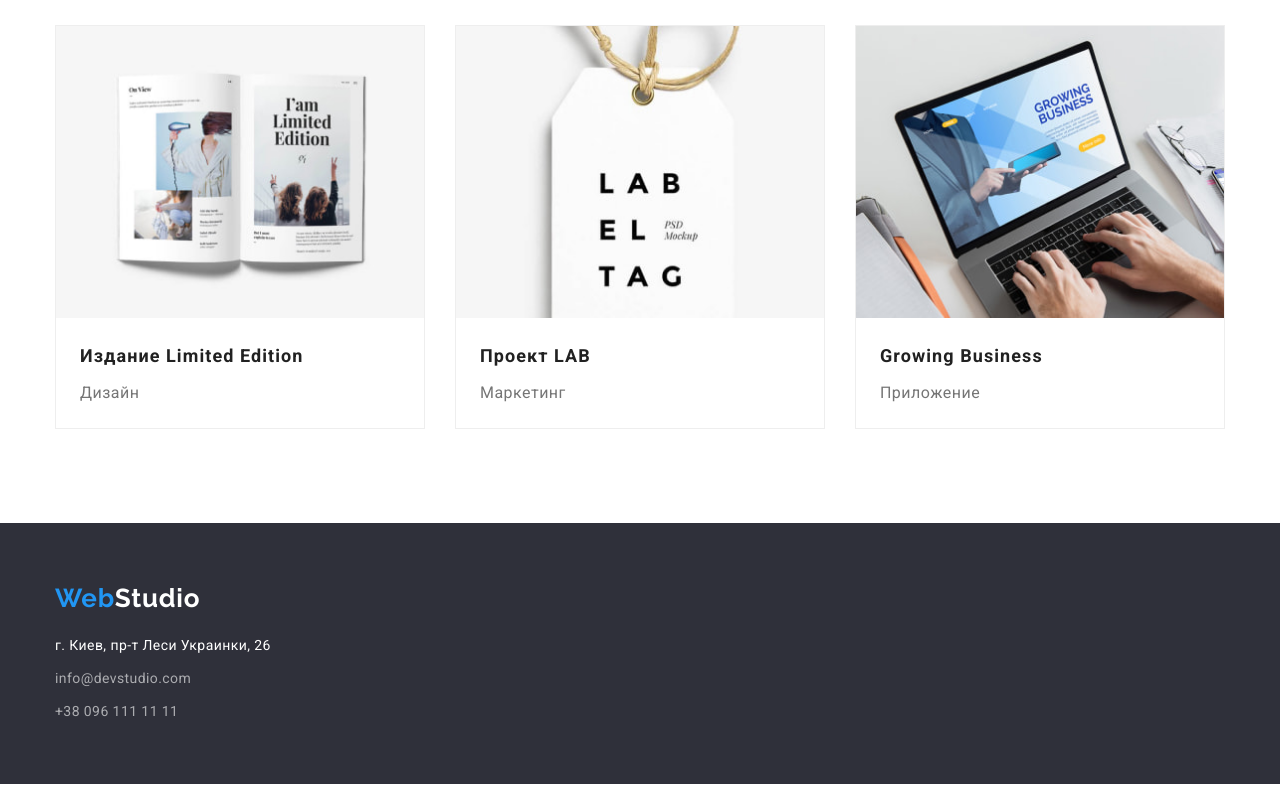
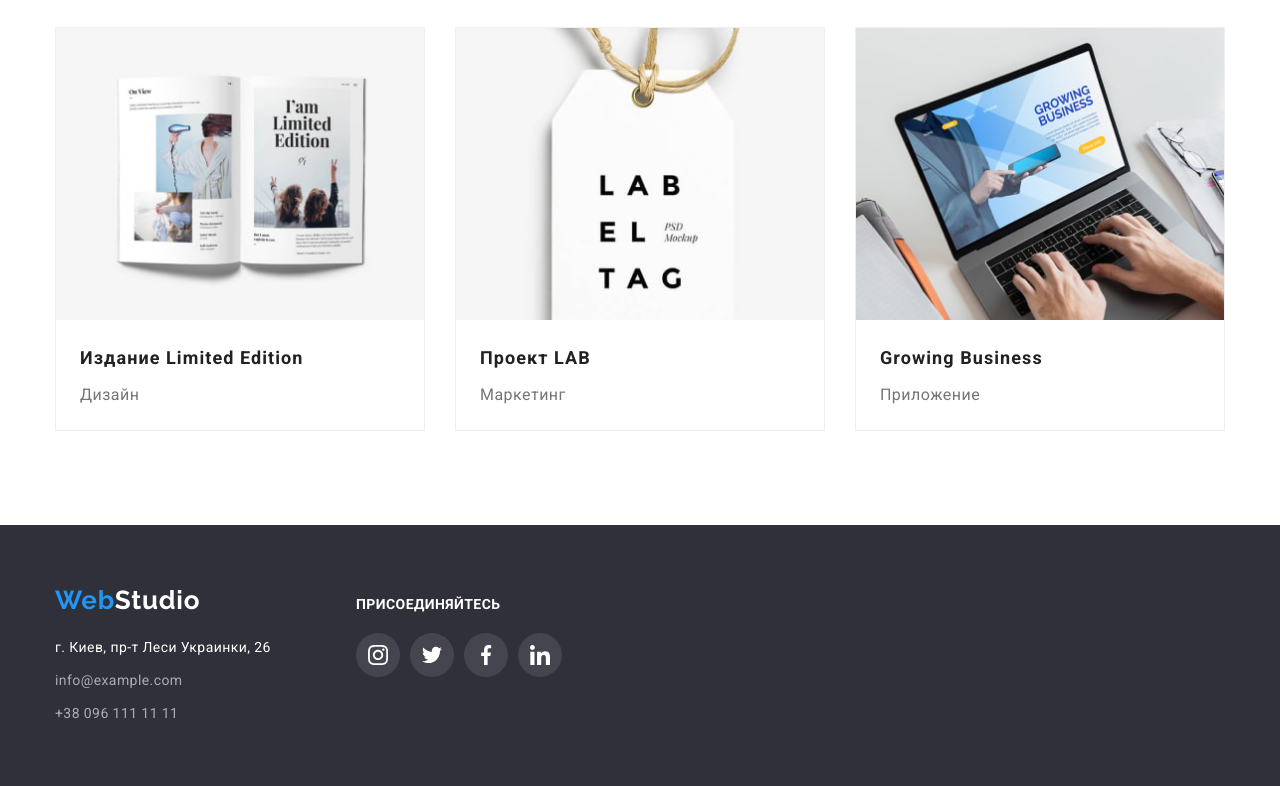
Before and after one commit to andreyole777/goit-markup-hw-04, a plain HTML site: page portfolio.html in a window 1280 px wide. Shown: the part 1106-1892 px from the top of the page. Drawn offline with nearby package versions, Linux system fonts and the light colour scheme.

Commit message:
Add footer socials icons, change portfolio page header and footer

```diff
--- a/css/slyles.css
+++ b/css/slyles.css
@@ -276,8 +276,7 @@ img {
 }
 
 .team-item-description {
-  padding-top: 30px;
-  margin-bottom: 16px;
+  padding: 30px 0;
 }
 
 .teammate-title {
@@ -292,6 +291,8 @@ img {
 }
 
 .teammate-text {
+  margin-bottom: 16px;
+
   font-size: 16px;
   line-height: 1.19;
   text-align: center;
@@ -302,7 +303,6 @@ img {
   display: flex;
   align-items: center;
   justify-content: center;
-  padding-bottom: 30px;
   gap: 10px;
 }
 
@@ -363,11 +363,14 @@ img {
   background-color: #2f303a;
 }
 
-/*.footer-address {
+.footer-container {
+  display: flex;
+  gap: 70px;
 }
 
-.footer-socials {
-}*/
+.footer-address {
+  width: 231px;
+}
 
 .address-section {
   margin-top: 20px;
@@ -408,12 +411,28 @@ img {
 }
 
 .socials-title {
+  margin: 12px 0 20px;
+
   color: var(--white-text-color);
   font-weight: 700;
   font-size: 14px;
   line-height: 1.14;
   letter-spacing: 0.03em;
   text-transform: uppercase;
+}
+
+.footer-socials-list {
+  padding-bottom: 0;
+}
+
+.footer-social-link {
+  background-color: rgba(255, 255, 255, 0.1);
+  color: var(--white-text-color);
+}
+
+.footer-social-link:hover,
+.footer-social-link:focus {
+  background-color: var(--accent-color);
 }
 
 /*Portfolio page*/
--- a/portfolio.html
+++ b/portfolio.html
@@ -26,25 +26,39 @@
           >
           <ul class="site-nav list">
             <li class="item">
-              <a href="./index.html" class="link">Студия</a>
+              <a href="./index.html" class="nav-link link">Студия</a>
             </li>
+
             <li class="item">
-              <a href="./portfolio.html" class="link">Портфолио</a>
+              <a href="./portfolio.html" class="nav-link link">Портфолио</a>
             </li>
+
             <li class="item">
-              <a href="" class="link">Контакты</a>
+              <a href="" class="nav-link link">Контакты</a>
             </li>
           </ul>
         </nav>
         <ul class="contacts list">
           <li class="item">
+            <a
+              href="mailto:info@devstudio.com"
+              class="contact-link link"
+              aria-label="Написать на почту"
+            >
+              <svg class="contacts-icon" width="16" height="12">
+                <use href="./images/icons.svg#envelope"></use>
+              </svg>
+              info@devstudio.com
+            </a>
+          </li>
 
-            <a href="mailto:info@devstudio.com" class="contact-link link">
-
-              info@devstudio.com</a>
-          </li>
           <li class="item">
-            <a href="tel:+380961111111" class="contact-link link">+38 096 111 11 11</a>
+            <a href="tel:+380961111111" class="contact-link link" aria-label="Позвонить">
+              <svg class="contacts-icon" width="10" height="16">
+                <use href="./images/icons.svg#smartphone"></use>
+              </svg>
+              +38 096 111 11 11
+            </a>
           </li>
         </ul>
       </div>
@@ -215,7 +229,8 @@
     </main>
     <!--Футер-->
     <footer class="footer-section">
-      <div class="container">
+      <div class="container footer-container">
+        <div class="footer-address">
           <a lang="en" href="./index.html" class="logo link"
             >Web<span class="white-span">Studio</span></a
           >
@@ -224,17 +239,56 @@
               <li class="address-item">
                 <a href="" class="address-link-white">г. Киев, пр-т Леси Украинки, 26</a>
               </li>
-
               <li class="address-item">
-              <a href="mailto:info@devstudio.com" class="address-link">info@devstudio.com</a>
+                <a href="mailto:info@example.com" class="address-link">info@example.com</a>
               </li>
-
               <li class="address-item">
                 <a href="tel:+380961111111" class="address-link">+38 096 111 11 11</a>
               </li>
             </ul>
           </address>
         </div>
+        <div class="footer-socials">
+          <h2 class="socials-title">Присоединяйтесь</h2>
+          <ul class="footer-socials-list socials-list list">
+            <li class="socials-item">
+              <a
+                class="footer-social-link socials-link link"
+                aria-label="Иконка instagram"
+                href="#"
+              >
+                <svg class="social-icon" width="20" height="20">
+                  <use href="./images/icons.svg#instagram"></use>
+                </svg>
+              </a>
+            </li>
+
+            <li class="socials-item">
+              <a class="footer-social-link socials-link link" aria-label="Иконка twitter" href="#">
+                <svg class="social-icon" width="20" height="20">
+                  <use href="./images/icons.svg#twitter"></use>
+                </svg>
+              </a>
+            </li>
+
+            <li class="socials-item">
+              <a class="footer-social-link socials-link link" aria-label="Иконка facebook" href="#">
+                <svg class="social-icon" width="20" height="20">
+                  <use href="./images/icons.svg#facebook"></use>
+                </svg>
+              </a>
+            </li>
+
+            <li class="socials-item">
+              <a class="footer-social-link socials-link link" aria-label="Иконка linkedin" href="#">
+                <svg class="social-icon" width="20" height="20">
+                  <use href="./images/icons.svg#linkedin"></use>
+                </svg>
+              </a>
+            </li>
+          </ul>
+        </div>
+      </div>
     </footer>
   </body>
 </html>
```
Also changed, not shown: index.html (+21 -13 lines). Lines whose indentation alone changed are shown as unchanged.
